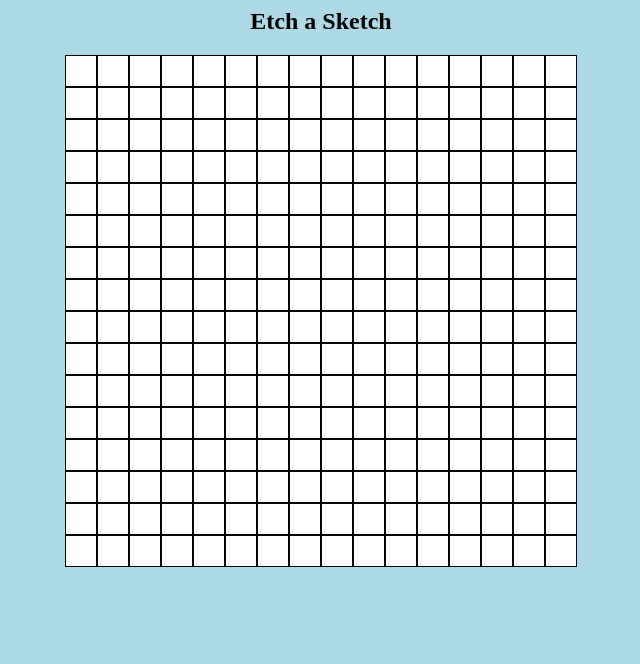
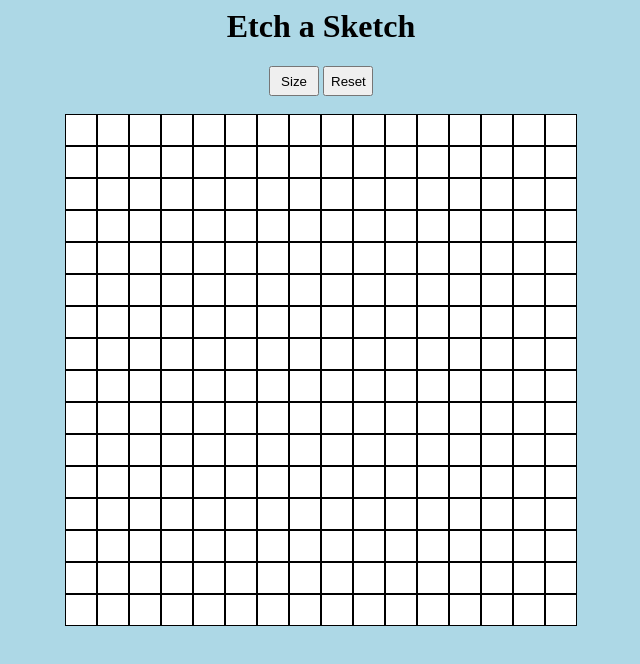
Before and after one commit to mizm13/Etch-a-Sketch, a plain HTML site: page index.html in a window 1280 px wide. Shown: the top 664 px of the page, without its empty margins (319-959 px from the left). Drawn offline with Linux system fonts and the light colour scheme.

Commit message:
Added buttons for size and reset grid

```diff
--- a/index.html
+++ b/index.html
@@ -5,7 +5,7 @@
         display: flex;
         justify-content: center;
         /*border: 1px solid black; */
-        height: 520px;
+        height: 5000px;
 
 
 
@@ -31,7 +31,12 @@
 </style>
 
 <body style="text-align: center; background-color: lightblue">
-    <h2>Etch a Sketch</h2>
+    <h1>Etch a Sketch</h1>
+
+    <button style="height:30px;width:50px" id="size">Size</button>
+    <button style="height:30px;width:50px" id="reset">Reset</button>
+    <br>
+    <br>
 
     <div id="container">
 
@@ -62,6 +67,8 @@
         <div></div>
         <div></div>
     -->
+
+
 </body>
 
 </html>
```
